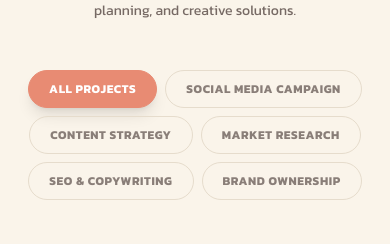
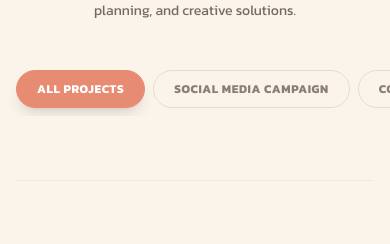
Before and after one commit to Braneee/portofolio-ardhia, a Next.js app: page /projects in a window 390 px wide. Shown: the part 246-490 px from the top of the page. Built offline with nearby package versions, Linux system fonts and the light colour scheme; grey boxes are pictures that could not be loaded.

Commit message:
style: fix mobile layout for project category filter buttons

```diff
--- a/src/app/projects/page.tsx
+++ b/src/app/projects/page.tsx
@@ -49,12 +49,12 @@ export default function ProjectsGallery() {
 
         {/* Filter Bar */}
         <FadeIn delay={0.1}>
-          <div className="flex flex-wrap items-center justify-center gap-2 sm:gap-3 mb-16">
+          <div className="flex overflow-x-auto scrollbar-none sm:flex-wrap items-center justify-start sm:justify-center gap-2 sm:gap-3 mb-16 pb-2 sm:pb-0 -mx-4 px-4 sm:mx-0 sm:px-0 w-[calc(100%+32px)] sm:w-full">
             {categories.map((cat) => (
               <button
                 key={cat}
                 onClick={() => setActiveCategory(cat)}
-                className={`px-5 py-2.5 rounded-full text-xs sm:text-sm font-bold uppercase tracking-wider transition-all duration-300 border ${
+                className={`whitespace-nowrap flex-shrink-0 px-5 py-2.5 rounded-full text-xs sm:text-sm font-bold uppercase tracking-wider transition-all duration-300 border ${
                   activeCategory === cat
                     ? 'bg-[#E88B73] text-white border-[#E88B73] shadow-lg shadow-[#E88B73]/20'
                     : 'bg-transparent text-[#3D2E2B]/60 border-[#E6DCCC] hover:border-[#E88B73]/50 hover:text-[#E88B73]'
```
